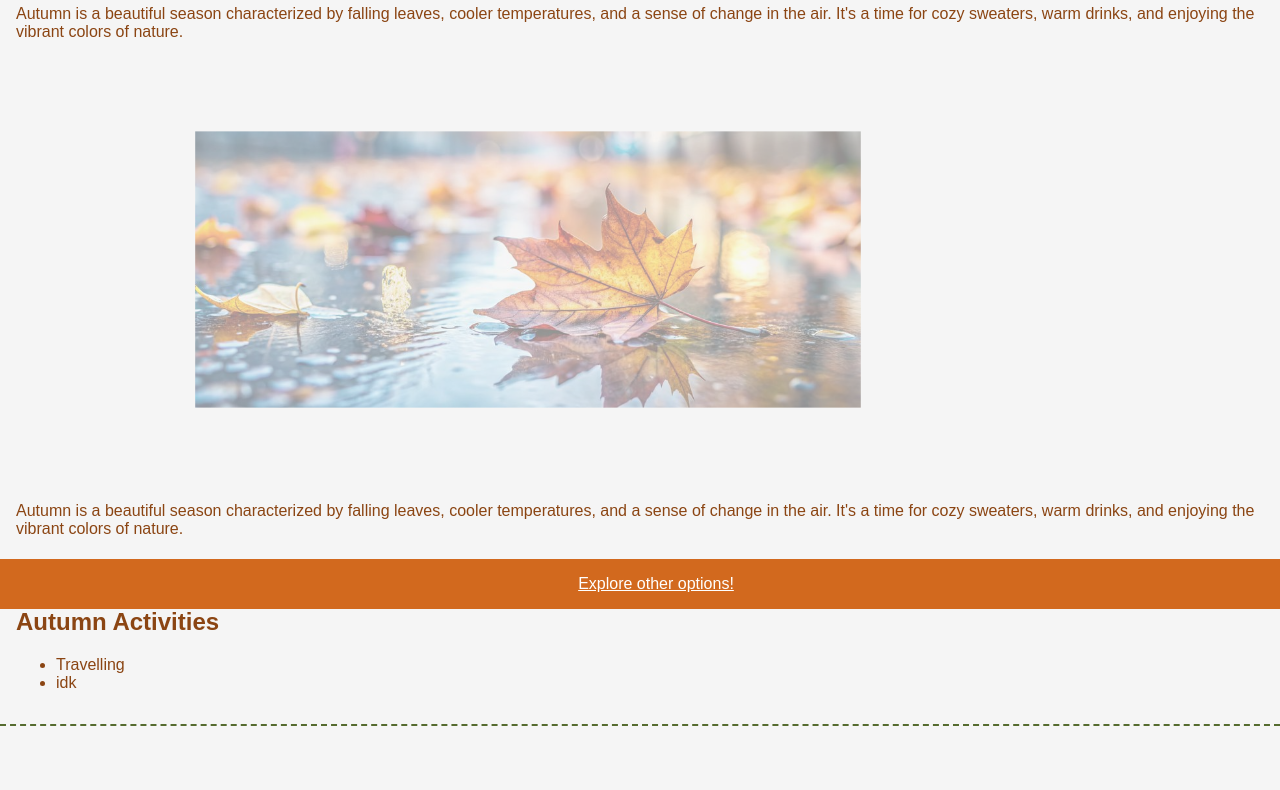
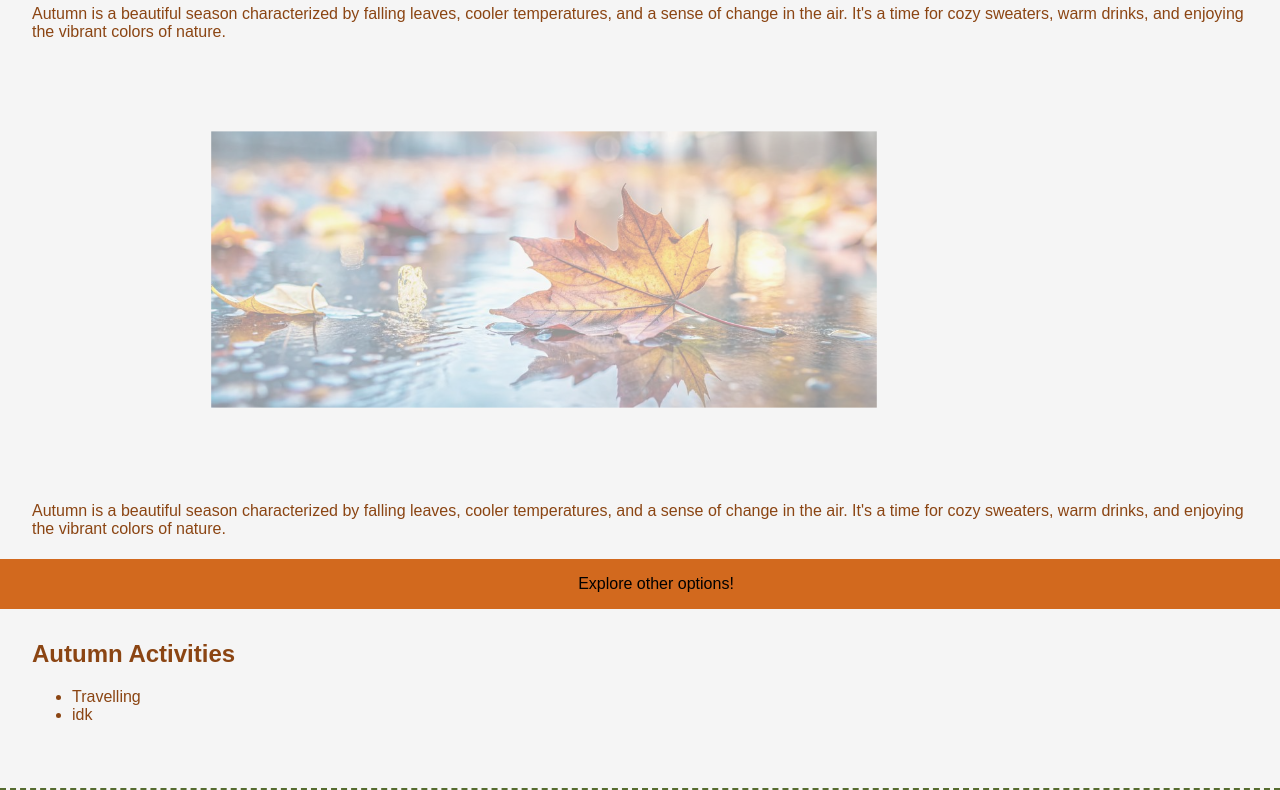
Before and after one commit to anriwv/Veebilehe-r-hmat-, a plain HTML site: page sygis.html in a window 1280 px wide. Shown: the part 191-981 px from the top of the page. Before the commit the page ends 917 px from the top, so only its background shows below. Drawn offline with Linux system fonts and the light colour scheme.

Commit message:
fix 2nd div padding. + style.css

```diff
--- a/assets/css/sygis.css
+++ b/assets/css/sygis.css
@@ -19,7 +19,7 @@ header {
 main div {
     border-bottom: 2px solid darkolivegreen;
     border-bottom-style: dashed;
-    padding: 1em;
+    padding: 1em 1em 3em 2em;
 }
 
 footer {
@@ -32,11 +32,6 @@ footer {
     bottom: 0;
 }
 
-footer a {
-    color: white;
-    text-decoration: underline;
-}
-
 .autumn-image {
     opacity: 40%;
     transform: scale(0.65);
--- a/sygis.html
+++ b/sygis.html
@@ -3,8 +3,9 @@
 <head>
     <meta charset="UTF-8">
     <meta name="viewport" content="width=device-width, initial-scale=1.0">
-    <title>Autumn Season</title>
+    <title>Sügis</title>
     <link rel="stylesheet" href="assets/css/sygis.css">
+    <link rel="stylesheet" href="assets/css/style.css">
 </head>
 <body>
     <header>
@@ -12,6 +13,7 @@
     </header>
 
     <main>
+
         <div>
             <h2>Autumn Season</h2>
             <p>
@@ -36,6 +38,7 @@
                 <li>idk</li>
             </ul>
         </div>
+
     </main>
 
     <footer>
```
